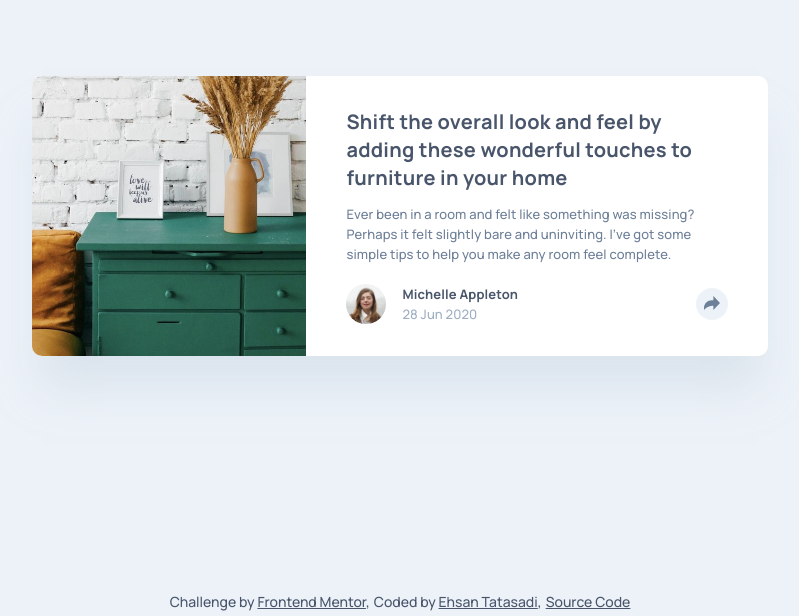
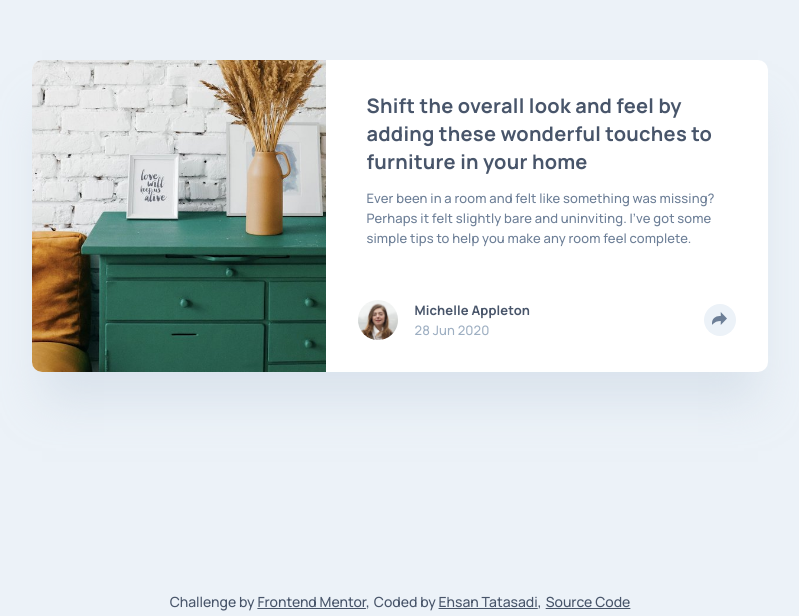
Before and after one commit to tatasadi/article-preview-component, a Next.js app: page / in a window 1280 px wide. Shown: the part 184-800 px from the top of the page, without its empty margins (240-1039 px from the left). Built offline with nearby package versions, Linux system fonts and the light colour scheme.

Commit message:
finish share

```diff
--- /dev/null
+++ b/app/components/IconShare.tsx
@@ -0,0 +1,16 @@
+import React from "react"
+
+export default function IconShare({ className = "" }: { className?: string }) {
+  return (
+    <svg
+      xmlns="http://www.w3.org/2000/svg"
+      width="100%"
+      height="100%"
+      fill="currentColor"
+      className={className}
+      viewBox="0 0 16 16"
+    >
+      <path d="M15 6.495L8.766.014V3.88H7.441C3.33 3.88 0 7.039 0 10.936v2.049l.589-.612C2.59 10.294 5.422 9.11 8.39 9.11h.375v3.867L15 6.495z" />
+    </svg>
+  )
+}
--- a/app/components/Reference.tsx
+++ b/app/components/Reference.tsx
@@ -28,7 +28,7 @@ export default function Reference() {
       <div>
         <a
           className="footer-link"
-          href="https://github.com/tatasadi/"
+          href="https://github.com/tatasadi/article-preview-component"
           target="_blank"
           rel="noreferrer noopener"
         >
--- a/app/page.tsx
+++ b/app/page.tsx
@@ -1,9 +1,36 @@
+"use client"
 import Image from "next/image"
 import drawersImage from "../public/images/drawers.jpg"
+import avatar from "../public/images/avatar-michelle.jpg"
+import iconFacebook from "../public/images/icon-facebook.svg"
+import iconTwitter from "../public/images/icon-twitter.svg"
+import iconPintrest from "../public/images/icon-pinterest.svg"
+import IconShare from "./components/IconShare"
+import { useEffect, useRef, useState } from "react"
 
 export default function Home() {
+  const [isShareVisible, setIsShareVisible] = useState(false)
+  const shareRef = useRef<HTMLDivElement>(null)
+
+  useEffect(() => {
+    function handleClickOutsideShare(event: MouseEvent) {
+      if (
+        shareRef.current &&
+        !shareRef.current.contains(event.target as Node)
+      ) {
+        setIsShareVisible(false)
+      }
+    }
+
+    document.addEventListener("mousedown", handleClickOutsideShare)
+
+    return () => {
+      document.removeEventListener("mousedown", handleClickOutsideShare)
+    }
+  }, [shareRef])
+
   return (
-    <main className="flex items-center justify-center">
+    <main className="flex items-center justify-center md:p-16">
       <div className="flex flex-col rounded-[0.625rem] bg-white shadow-[0_40px_40px_-10px_rgba(201,213,225,0.50)] md:max-w-[46rem] md:flex-row">
         <div className="relative h-[14rem] w-full overflow-hidden rounded-t-[0.625rem] md:h-auto md:rounded-l-[0.625rem] md:rounded-tr-none">
           <Image
@@ -14,22 +41,25 @@ export default function Home() {
             fill
           />
         </div>
-        <div className="flex flex-col gap-3 p-8 md:px-10">
+        <div>
+          <div className="flex flex-col gap-3 p-8 pb-5 md:px-10">
             <h1 className="font-bold leading-6 tracking-[0.0125rem] md:text-xl md:leading-7 md:tracking-[0.01563rem]">
-            Shift the overall look and feel by adding these wonderful touches to
-            furniture in your home
+              Shift the overall look and feel by adding these wonderful touches
+              to furniture in your home
             </h1>
             <p className="text-[0.8125rem] font-medium leading-5 tracking-[0.00763rem] text-desaturated-dark-blue">
-            Ever been in a room and felt like something was missing? Perhaps it
-            felt slightly bare and uninviting. I’ve got some simple tips to help
-            you make any room feel complete.
+              Ever been in a room and felt like something was missing? Perhaps
+              it felt slightly bare and uninviting. I’ve got some simple tips to
+              help you make any room feel complete.
             </p>
-          <div className="mt-5 flex items-center gap-4 md:mt-2">
+          </div>
+          <div className="relative">
+            <div className="flex items-center gap-4 px-8 py-5 md:py-8">
               <Image
                 width={40}
                 height={40}
                 alt="avatar"
-              src="/images/avatar-michelle.jpg"
+                src={avatar}
                 className="rounded-full"
               />
               <div>
@@ -40,15 +70,39 @@ export default function Home() {
                   28 Jun 2020
                 </p>
               </div>
-            <div className="ml-auto h-8 w-8 cursor-pointer rounded-full bg-light-grayish-blue p-2">
-              <Image
-                layout="responsive"
-                width={32}
-                height={32}
-                alt="share icon"
-                src="/images/icon-share.svg"
-              />
+              <div
+                className="ml-auto h-8 w-8 cursor-pointer rounded-full bg-light-grayish-blue p-2"
+                onClick={() => setIsShareVisible(true)}
+              >
+                <IconShare className="fill-desaturated-dark-blue" />
               </div>
+            </div>
+            {isShareVisible && (
+              <div
+                className="absolute left-0 top-0 flex h-full w-full items-center gap-5 rounded-b-[0.625rem] bg-very-dark-grayish-blue px-8 py-5 md:-right-[4.35rem] md:-top-[3rem] md:left-auto md:h-auto md:w-auto md:rounded-[0.625rem]"
+                ref={shareRef}
+              >
+                <p className="text-[0.8125rem] font-medium uppercase leading-5 tracking-[0.3125rem] text-grayish-blue">
+                  Share
+                </p>
+                <div className="relative h-5 w-5">
+                  <Image src={iconFacebook} alt="facebook" />
+                </div>
+                <div className="relative h-5 w-5">
+                  <Image src={iconTwitter} alt="twitter" />
+                </div>
+                <div className="h-5 w-5">
+                  <Image src={iconPintrest} alt="pintrest" />
+                </div>
+                <div
+                  className="ml-auto flex h-8 w-8 cursor-pointer items-center justify-center rounded-full bg-desaturated-dark-blue p-2 md:hidden"
+                  onClick={() => setIsShareVisible(false)}
+                >
+                  <IconShare className="fill-white" />
+                </div>
+                <div className="absolute -bottom-2 left-[50%] hidden h-4 w-4 rotate-45 bg-very-dark-grayish-blue md:block"></div>
+              </div>
+            )}
           </div>
         </div>
       </div>
```
Also changed, not shown: public/images/icon-share.svg. Lines whose indentation alone changed are shown as unchanged.
